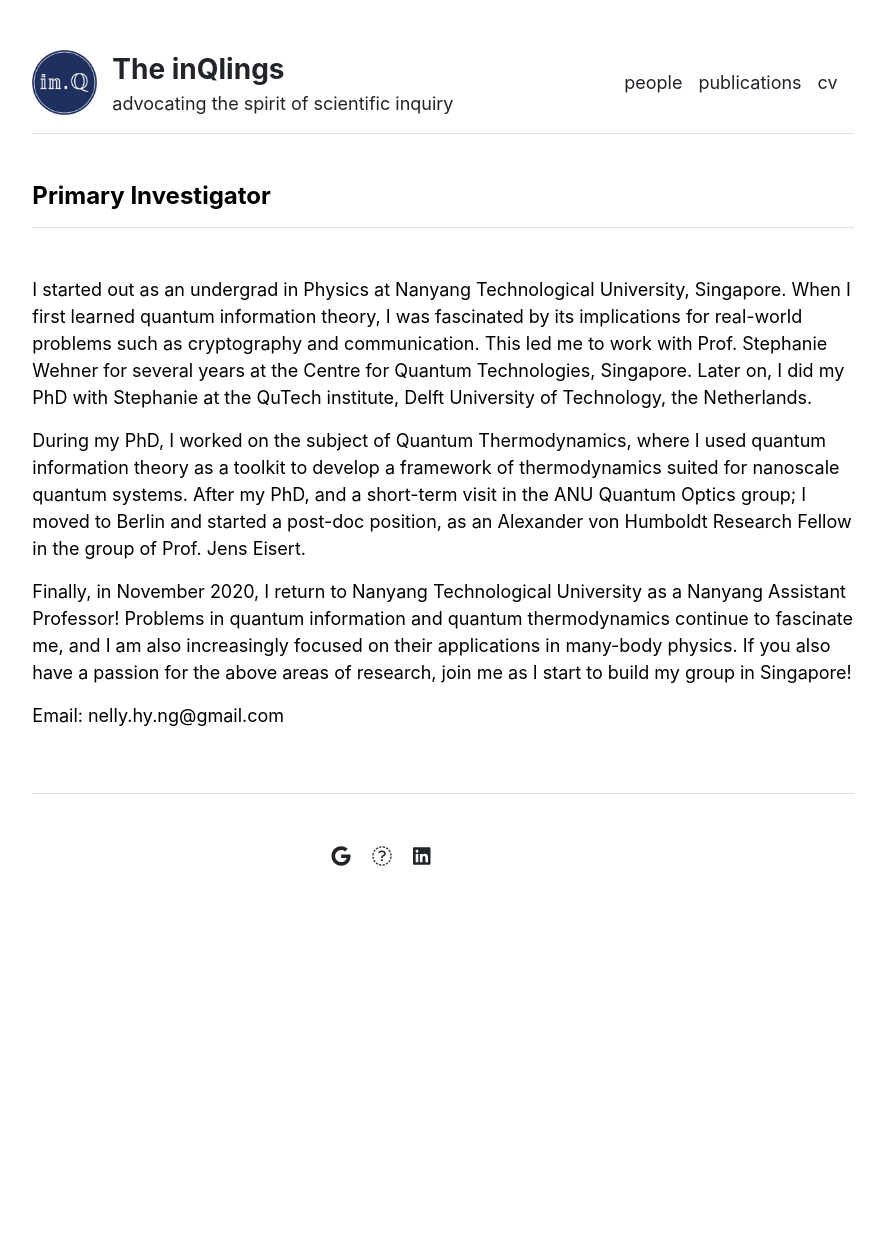
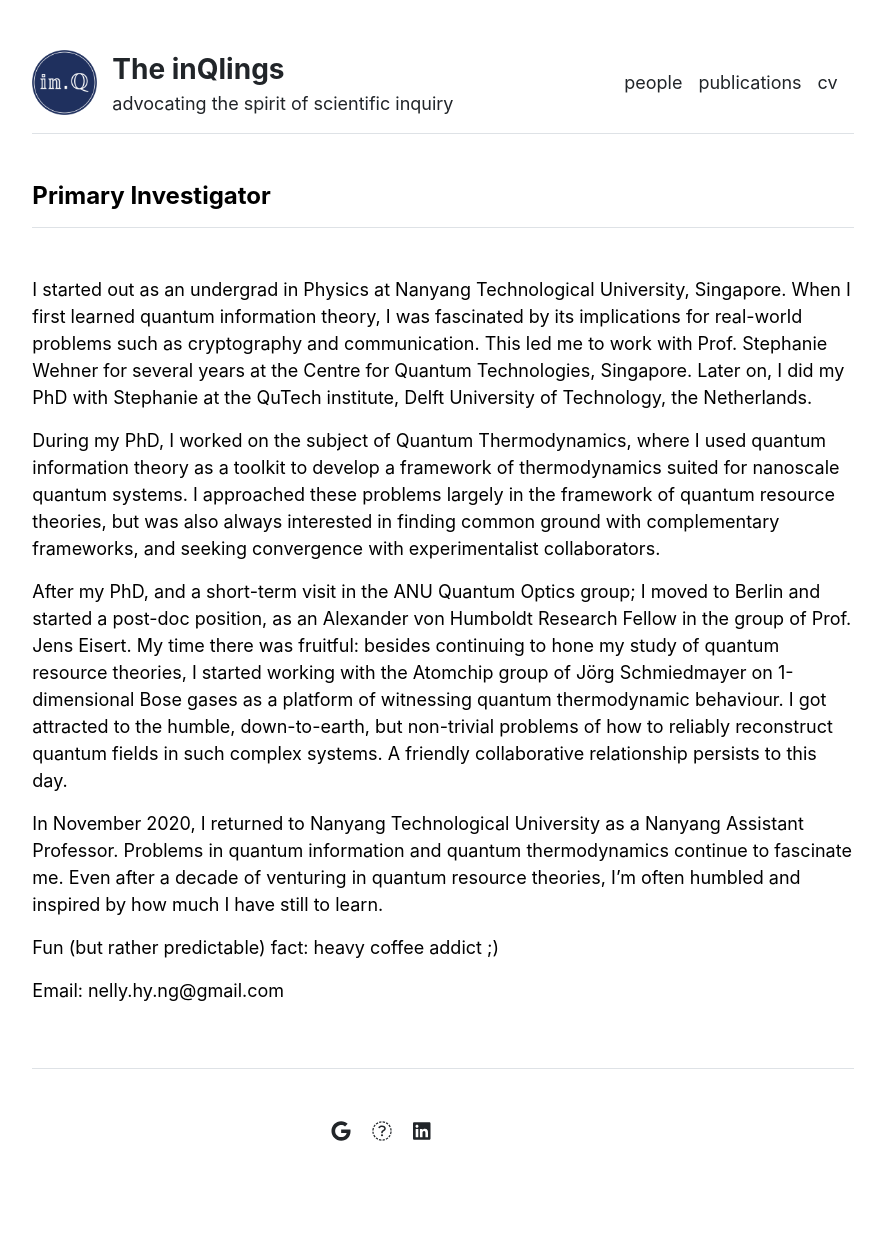
Before and after one commit to nelly-ng/nelly-ng.github.io, a Jekyll site: the page built from people/primary-investigator.md, in a window 1280 px wide. Shown: the whole page, without its empty margins (197-1082 px from the left). Built offline with Jekyll 4.4.1, drawn with Linux system fonts in a browser that asks for light colours; before the commit the page ends 968 px from its top, so only the background shows below that.

Commit message:
Update primary-investigator.md

```diff
--- a/people/primary-investigator.md
+++ b/people/primary-investigator.md
@@ -5,9 +5,12 @@ title: "Primary Investigator"
 
 I started out as an undergrad in Physics at Nanyang Technological University, Singapore. When I first learned quantum information theory, I was fascinated by its implications for real-world problems such as cryptography and communication. This led me to work with Prof. Stephanie Wehner for several years at the Centre for Quantum Technologies, Singapore. Later on, I did my PhD with Stephanie at the QuTech institute, Delft University of Technology, the Netherlands.
 
-During my PhD, I worked on the subject of Quantum Thermodynamics, where I used quantum information theory as a toolkit to develop a framework of thermodynamics suited for nanoscale quantum systems. After my PhD, and a short-term visit in the ANU Quantum Optics group; I moved to Berlin and started a post-doc position, as an Alexander von Humboldt Research Fellow in the group of Prof. Jens Eisert.
+During my PhD, I worked on the subject of Quantum Thermodynamics, where I used quantum information theory as a toolkit to develop a framework of thermodynamics suited for nanoscale quantum systems. I approached these problems largely in the framework of quantum resource theories, but was also always interested in finding common ground with complementary frameworks, and seeking convergence with experimentalist collaborators.
 
+After my PhD, and a short-term visit in the ANU Quantum Optics group; I moved to Berlin and started a post-doc position, as an Alexander von Humboldt Research Fellow in the group of Prof. Jens Eisert. My time there was fruitful: besides continuing to hone my study of quantum resource theories, I started working with the Atomchip group of Jörg Schmiedmayer on 1-dimensional Bose gases as a platform of witnessing quantum thermodynamic behaviour. I got attracted to the humble, down-to-earth, but non-trivial problems of how to reliably reconstruct quantum fields in such complex systems. A friendly collaborative relationship persists to this day.
 
-Finally, in November 2020, I return to Nanyang Technological University as a Nanyang Assistant Professor! Problems in quantum information and quantum thermodynamics continue to fascinate me, and I am also increasingly focused on their applications in many-body physics. If you also have a passion for the above areas of research, join me as I start to build my group in Singapore!
+In November 2020, I returned to Nanyang Technological University as a Nanyang Assistant Professor. Problems in quantum information and quantum thermodynamics continue to fascinate me. Even after a decade of venturing in quantum resource theories, I'm often humbled and inspired by how much I have still to learn.
+
+Fun (but rather predictable) fact: heavy coffee addict ;)
 
 Email: nelly.hy.ng@gmail.com
```
